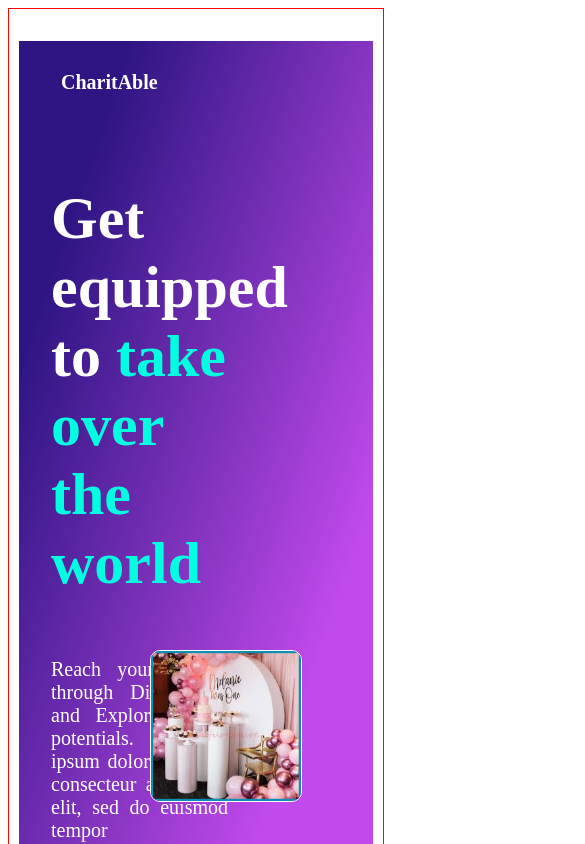
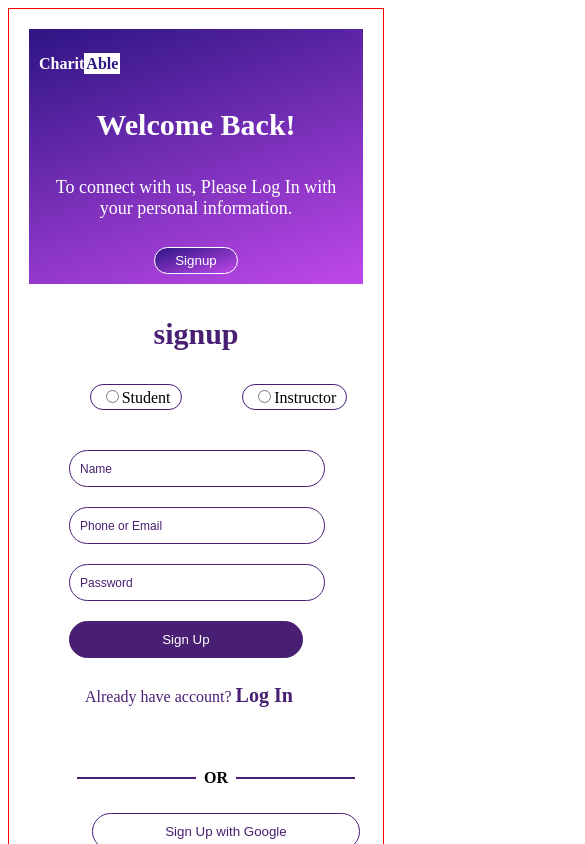
Before and after one commit to PELUMIJOY/levelup, a React (Vite) app: page /signup in a window 390 px wide. Shown: the top 844 px of the page, 585 px wide, since content can reach past the window. Built offline with nearby package versions, Linux system fonts and the light colour scheme.

Commit message:
responsiveness

```diff
--- a/package.json
+++ b/package.json
@@ -25,6 +25,7 @@
     "eslint-plugin-react": "^7.32.2",
     "eslint-plugin-react-hooks": "^4.6.0",
     "eslint-plugin-react-refresh": "^0.3.4",
+    "react-router-dom": "^6.11.2",
     "vite": "^4.3.9"
   }
 }
--- a/src/App.jsx
+++ b/src/App.jsx
@@ -1,13 +1,9 @@
 import './App.css'
-import Contact from './components/Contact/Contact'
-import Footer from './components/Footer/Footer'
-import Hero from './components/Hero/Hero'
-import Join from './components/Join/Join'
-import Navbar from './components/Navbar/Navbar'
-import Categories from './components/Slider/Categories'
-import {slides} from "./components/Slider/Slider.js"
+import { BrowserRouter, Routes, Route } from 'react-router-dom'
+
 // import ages from "./pages/sign-up"
-import Pages from "./pages/sign-up/signUp"
+import Signup from "./pages/sign-up/signUp"
+import Home from './pages/Home'
 
 
 function App() {
@@ -15,14 +11,13 @@ function App() {
 
   return (
     <>
-     <Navbar/>
-     <Hero/>
-    <Categories slides={slides}/>
-    <Join/>
-     <Contact/>
-    <Footer/>
-    <Pages/>
-
+    <BrowserRouter>
+    <Routes>
+      <Route index element={<Home/>}>
+      </Route>
+      <Route path='/signup' element={<Signup/>}/>
+    </Routes>
+    </BrowserRouter>
 
     </>
   )
--- a/src/components/Footer/Footer.jsx
+++ b/src/components/Footer/Footer.jsx
@@ -28,7 +28,7 @@ function Footer() {
             </ul>
         </div>
         <div>
-        <h3  className={footer.about}>Support</h3>
+        <h3  className={footer.support}>Support</h3>
             <ul className={footer.list}>
                 <li className={footer.listItems}>FAQs</li>
                 <li className={footer.listItems}>Support Center</li>
--- a/src/components/Footer/Footer.module.css
+++ b/src/components/Footer/Footer.module.css
@@ -33,6 +33,12 @@ margin-left: 40px;
 .volunteer{
     margin-left: 30px;
 }
+.support{
+    font-size: 20px;
+    align-items: center;
+    /* line-height: 30px; */
+    margin-left: 40px;
+}
 .list{
 list-style: none;
 
@@ -67,17 +73,23 @@ list-style: none;
     flex:2;
 }
 
-@media(max-width:280px){
+@media(max-width:600px){
     .top{
         flex-direction: column;
         width: 100%;
     }
     .right{
-     width: 90%;
+     max-width: 77%;
+     flex: 0;
      /* padding: 5px; */
+     margin-left: 0;
         }
-.about{
-font-size: 16px;
+/* .about{
+font-size: 12px;
+} */
+.support{
+width: 30px;
+margin-right: 20px;
 }
 .bottom{
  /* display: none; */
--- a/src/components/Hero/Hero.module.css
+++ b/src/components/Hero/Hero.module.css
@@ -139,7 +139,7 @@ font-weight: 600;
    }
 }
 
-@media(max-width:280px){
+@media(max-width:600px){
     .code{
         width: 100%;
     }
--- a/src/components/Join/Join.module.css
+++ b/src/components/Join/Join.module.css
@@ -34,3 +34,28 @@
    border-radius: 20px;
    padding: 10px;
 }
+
+@media(max-width:768px){
+    .wrapper img{
+        width:150px;
+
+    }
+}
+
+@media(max-width:600px){
+    .wrapper1{
+        width:100%;
+    }
+    .head {
+
+        text-align: center;
+        padding: 10px;
+      }
+    .wrapper img{
+        width:200px;
+
+    }
+    .wrapper{
+        flex-direction: column;
+    }
+}
--- a/src/components/Navbar/Navbar.module.css
+++ b/src/components/Navbar/Navbar.module.css
@@ -160,11 +160,12 @@ margin-bottom: 10px;
         width: 150px;
     }
 }
-@media(max-width:280px){
+@media(max-width:600px){
     .bottomRight{
         width: 100%;
     }
     .bottomRight h1{
+        width: 70%;
         font-size: 30px;
     }
     .bottomRight p{
--- /dev/null
+++ b/src/pages/Home.jsx
@@ -0,0 +1,24 @@
+import Navbar from "../components/Navbar/Navbar"
+
+import Contact from "../components/Contact/Contact"
+import Footer from '../components/Footer/Footer'
+import Hero from '../components/Hero/Hero'
+import Join from '../components/Join/Join'
+
+import Categories from '../components/Slider/Categories'
+import {slides} from "../components/Slider/Slider.js"
+
+const Home = () => {
+  return (
+    <div>
+    <Navbar/>
+     <Hero/>
+    <Categories slides={slides}/>
+    <Join/>
+     <Contact/>
+    <Footer/>
+    </div>
+  )
+}
+
+export default Home
--- a/src/pages/sign-up/signUp.jsx
+++ b/src/pages/sign-up/signUp.jsx
@@ -36,11 +36,12 @@ const signUp = () => {
                 {/* <input type="submit" value={signUp}/> */}
                 <button type="submit"  className={sign.inputbtn}>Sign Up</button>
                 <p className={sign.inputpara}>Already have account? <a className={sign.inputlink} href="#">Log In</a></p>
-            </form>
-            {/* <link rel="stylesheet" href="" /> */}
-            {/* <link rel="" href="#" className={sign.inputlink} / */}
+              </form>
+              <div className={sign.break}>
+               <hr /> <p>OR</p> <hr />
+              </div>
 
-            <hr/> OR<hr/>
+
             <div className={sign.bottom}>
                 <button className={sign.bottom1}>Sign Up with Google</button>
                 <button className={sign.bottom1}>Sign Up with Facebook</button>
--- a/src/pages/sign-up/signup.module.css
+++ b/src/pages/sign-up/signup.module.css
@@ -1,7 +1,7 @@
 .container{
     display: flex;
     justify-content: center;
-    margin-bottom: 20px;
+    margin: 20px;
 }
 .left{
     background: linear-gradient(161.91deg, #2D1583 0%, #C249EC 101.64%);
@@ -28,9 +28,9 @@
 }
 .content{
     text-align:center;
-    /* justify-content: center; */
     align-items: center;
-    /* height: 1000px; */
+    margin-top: 60%;
+
 }
 .center{
     display: flex;
@@ -85,7 +85,17 @@
     padding: 20px;
     margin: 10px;
     width: 100%;
+
 }
+/* .p{
+    font-weight: 700;
+    font-size: 20px;
+    color: #481F72;
+    border-bottom: 1px solid #481F72;
+    text-align:center;
+    margin-left: 50px;
+
+} */
 .input{
     display: flex;
     width: 100%;
@@ -116,12 +126,20 @@
     font-size: 20px;
     text-decoration: none;
     color: #481F72;
-
+}
+.break{
+display: flex;
+align-items: center;
+/* text-align: end; */
+margin-left: 40px;
+font-weight: 600;
 }
 hr{
+
     color: #481F72;
-    width:40px;
-    left:20px
+    width:40%;
+
+    border: 0.4px solid #481F72 ;
 }
 .bottom{
     display: flex;
@@ -141,3 +159,37 @@ hr{
     margin:10px  0 10px  60px;
 
 }
+
+@media(max-width:768px){
+    /* .container{
+       flex-direction: column;
+} */
+.middle{
+
+    width: 70%;
+
+}
+}
+
+@media(max-width:600px){
+    .container{
+        flex-direction: column;
+    }
+    .content{
+        margin-top: 0;
+    }
+    .center1{
+        width: auto;
+    }
+    .radioContainer{
+    /* width: 200px; */
+    /* justify-content: none; */
+    /* gap:0.5px; */
+
+    }
+    .radio{
+        padding:2px 10px 2px 10px;
+        /* flex-direction: column;
+        margin-left: 20px; */
+    }
+}
```
Also changed, not shown: 1 other file (tests, documents, lock files or other folders).
